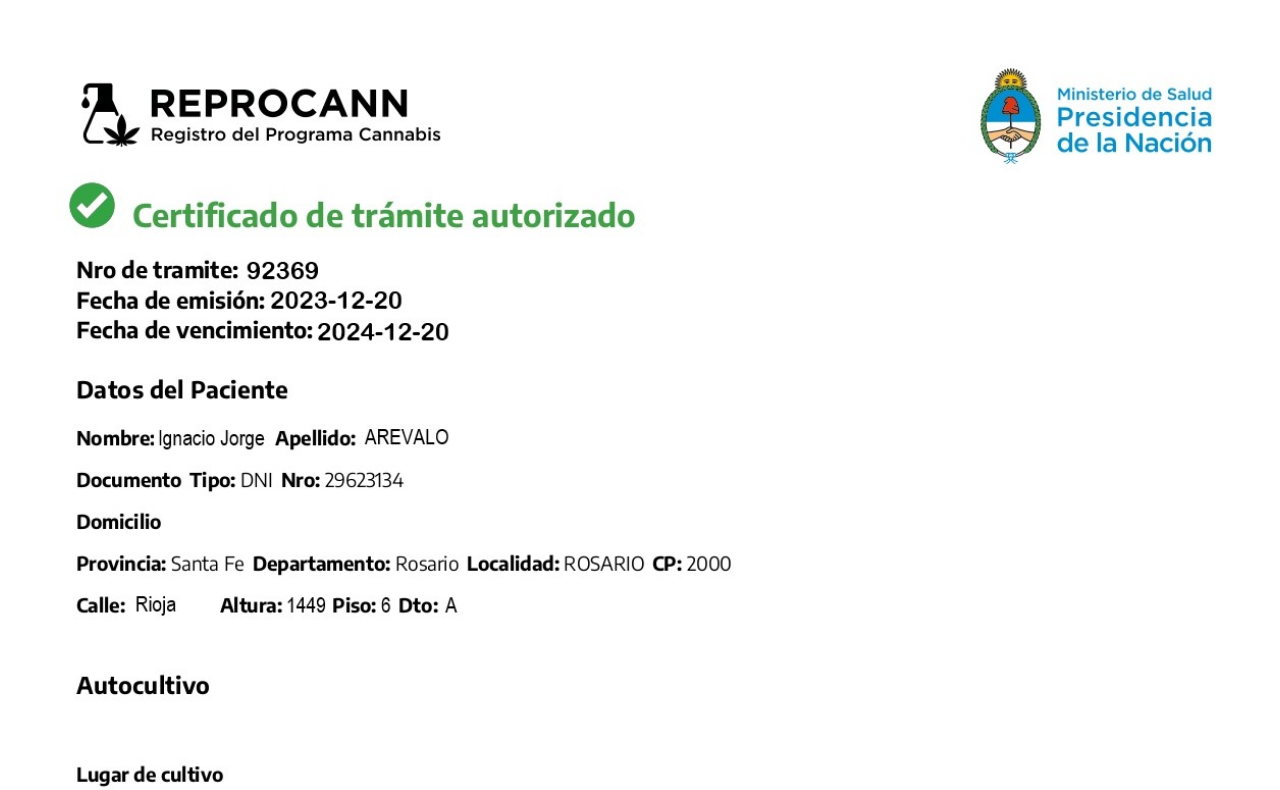
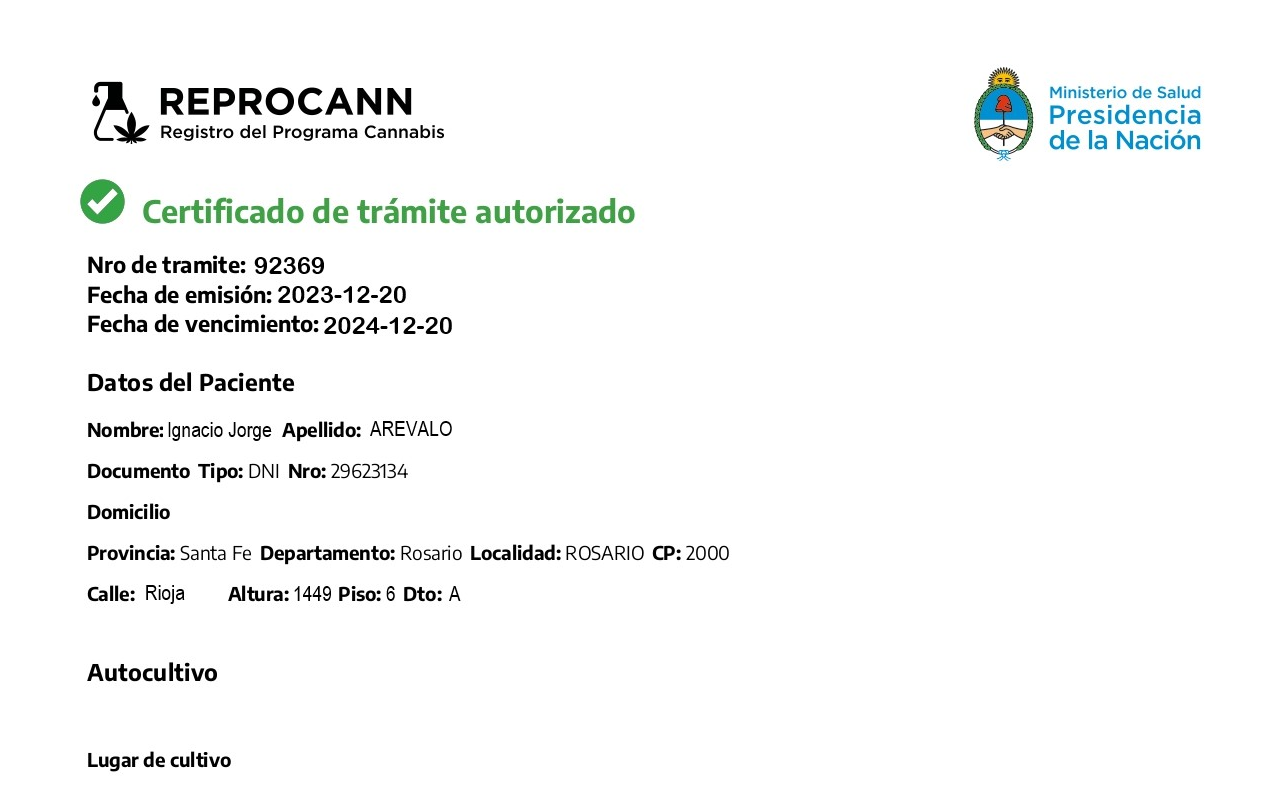
Before and after one commit to Ignacioaj131982/reprocann.msal.gob.ar-credencial-jwt-ey.JhbGciOiJSUzl1NiJ9.eyJqd, a plain HTML site: page index.html in a window 1280 px wide. Shown: the top 790 px of the page. Drawn offline with Linux system fonts and the light colour scheme.

Commit message:
CSS con ajustes de imagen

```diff
--- a/styles.css
+++ b/styles.css
@@ -1,5 +1,9 @@
+.imagen {
+    width: 100%; /* Ajustar al tamaño del contenedor, puede cambiar según el diseño */
+    text-align: center; /* Centra la imagen si quieres centrarla dentro del contenedor */
+}
+
 .imagen img {
-    width: 100%;
-    height: auto;
-
+    max-width: 100%; /* Ajusta el ancho de la imagen al contenedor */
+    height: auto; /* Mantiene la relación de aspecto */
 }
```
